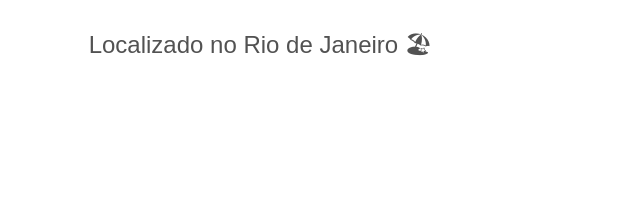
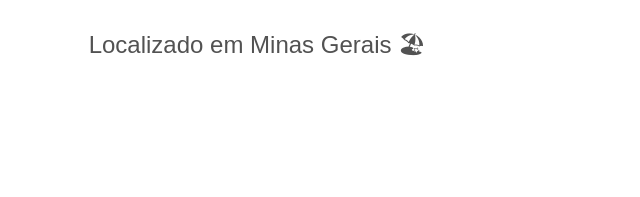
Before and after one commit to Danieldg163/Portifolio, a plain HTML site: page index.html in a window 1280 px wide. Shown: the part 512-709 px from the top of the page, 418-1058 px from the left. Drawn offline with Linux system fonts and the light colour scheme.

Commit message:
Update index.html

```diff
--- a/index.html
+++ b/index.html
@@ -4,7 +4,7 @@
 <head>
   <meta charset="UTF-8">
   <meta name="viewport" content="width=device-width, initial-scale=1.0">
-  <title>Lobo - Desenvolvedor e Designer</title>
+  <title>Daniel - Desenvolvedor e Designer</title>
   <meta name="description" content="Desenvolvedor Front End e UX/UI Designer Localizado no Rio de Janeiro">
   <link rel="stylesheet" href="./css/style.css">
 </head>
@@ -25,7 +25,7 @@
     <img src="./img/perfil.jpg" alt="Lobo Cinza" width="360" height="520">
     <div>
       <h1>Desenvolvedor<br>Front End &<br>UX/UI Designer</h1>
-      <p>Localizado no Rio de Janeiro 🏖</p>
+      <p>Localizado em Minas Gerais 🏖</p>
     </div>
   </main>
 
```
